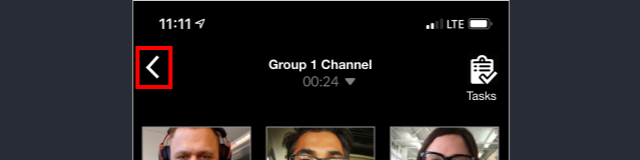
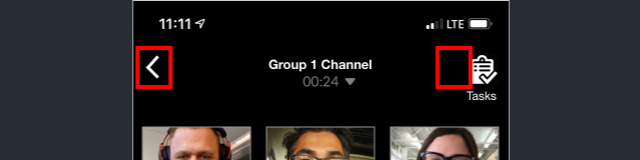
Before and after one commit to makicoding/New-Slack-Prototype, a React (Create React App) app: page /page3 in a window 1280 px wide. Shown: the top 160 px of the page, without its empty margins (319-959 px from the left). Built offline with nearby package versions, Linux system fonts and the light colour scheme.

Commit message:
page3.css updated

```diff
--- a/src/pages/page3.css
+++ b/src/pages/page3.css
@@ -10,6 +10,21 @@
 }
 
 .p3Button1:hover {
+    cursor: pointer;
+}
+
+.p3Button2 {
+    width: 29px;
+    height: 35px;
+
+    border: 4px solid red;
+
+    position: absolute;
+    left: 303px;
+    top: 46px;
+}
+
+.p3Button2:hover {
     cursor: pointer;
 }
 
--- a/src/pages/page3.js
+++ b/src/pages/page3.js
@@ -10,6 +10,12 @@ import '../components/page_background/pageBackground.css';
 class Page3 extends React.Component {
 
     p3Button1Click = () => {
+        window.open(
+            "/", "_self"
+        );
+    }
+
+    p3Button2Click = () => {
         window.open(
             "/", "_self"
         );
@@ -31,6 +37,8 @@ class Page3 extends React.Component {
 
                     <Link className="p3Button1" onClick={this.p3Button1Click}></Link>
 
+                    <Link className="p3Button2" onClick={this.p3Button2Click}></Link>
+
                     <Link className="p3Button3" onClick={this.p3Button3Click}></Link>
                 </div>
 
```
